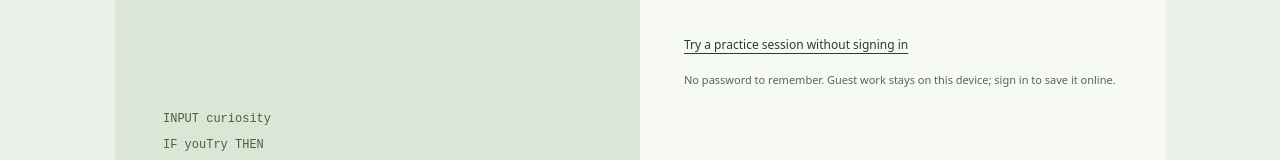
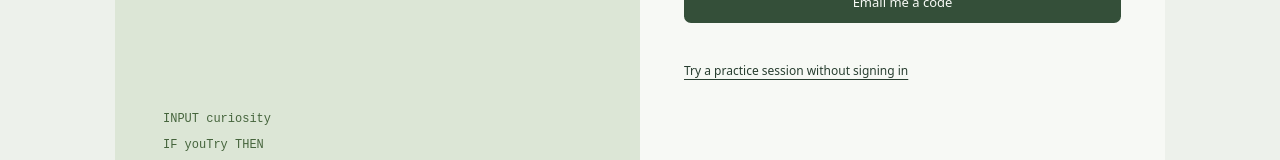
Before and after one commit to sachinbhatnagar/pseudostar, a React (Vite) app in the folder code/: page / in a window 1280 px wide. Shown: the part 492-652 px from the top of the page. Built offline with nearby package versions, Linux system fonts and the light colour scheme; no server answers; a web font is replaced by a local one.

Commit message:
Remove redundant sign-in explanation

```diff
--- a/code/src/auth/SignIn.tsx
+++ b/code/src/auth/SignIn.tsx
@@ -186,9 +186,6 @@ export function AuthForm({
         <button className="guest-link" disabled={busy} onClick={onGuest}>
           Try a practice session without signing in
         </button>
-        <p className="auth-note">
-          No password to remember. Guest work stays on this device; sign in to save it online.
-        </p>
       </section>
     </main>
   );
```
